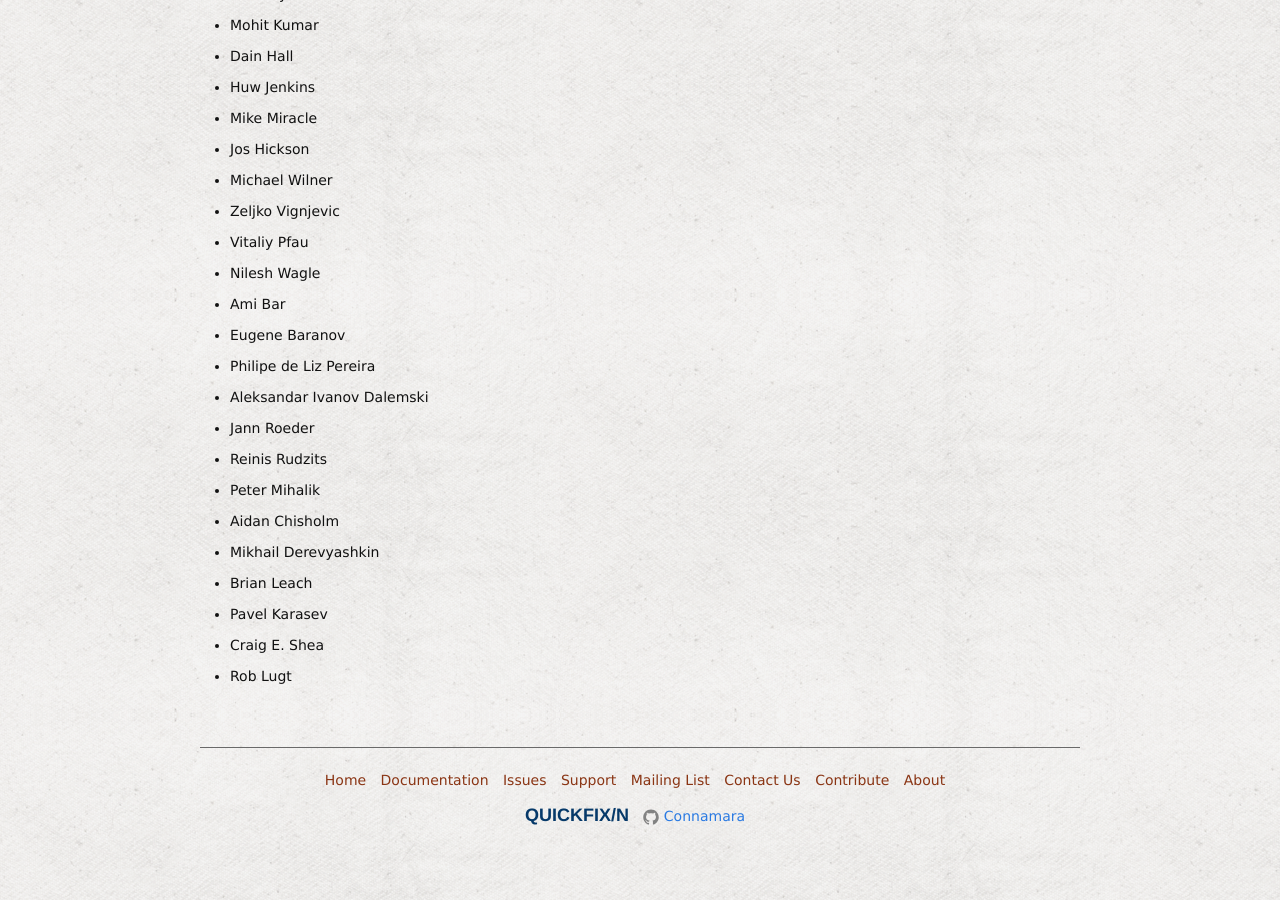
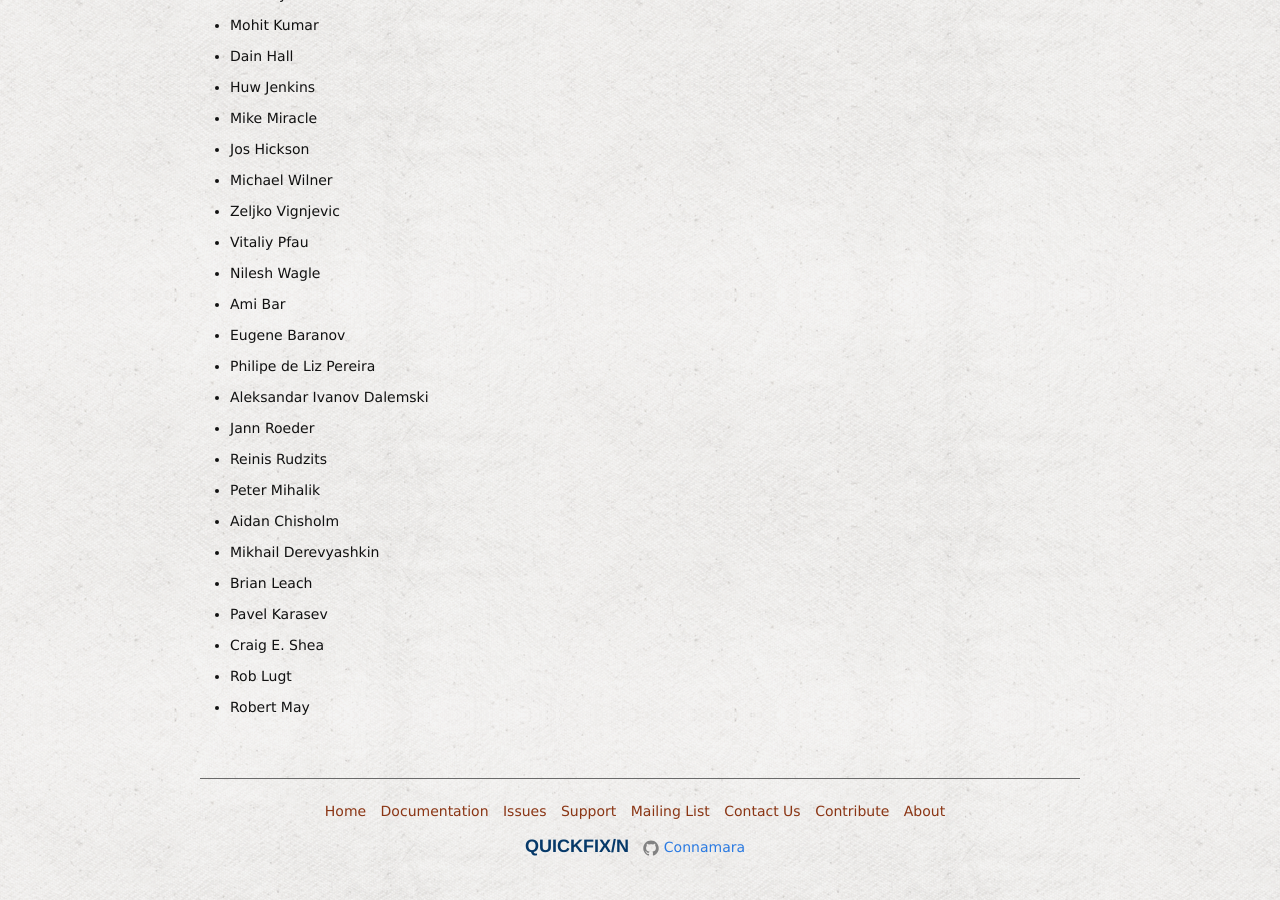
Before and after one commit to connamara/quickfixn, a Jekyll site: the page built from web/views/about/credits.md, in a window 1280 px wide and 900 px high, scrolled down 1805 px. Built offline with Jekyll 4.4.1, drawn with Linux system fonts in a browser that asks for light colours.

Commit message:
contributor from #642
 #642

```diff
--- a/web/views/about/credits.md
+++ b/web/views/about/credits.md
@@ -80,3 +80,4 @@ Contributors
 - Pavel Karasev
 - Craig E. Shea
 - Rob Lugt
+- Robert May
```
